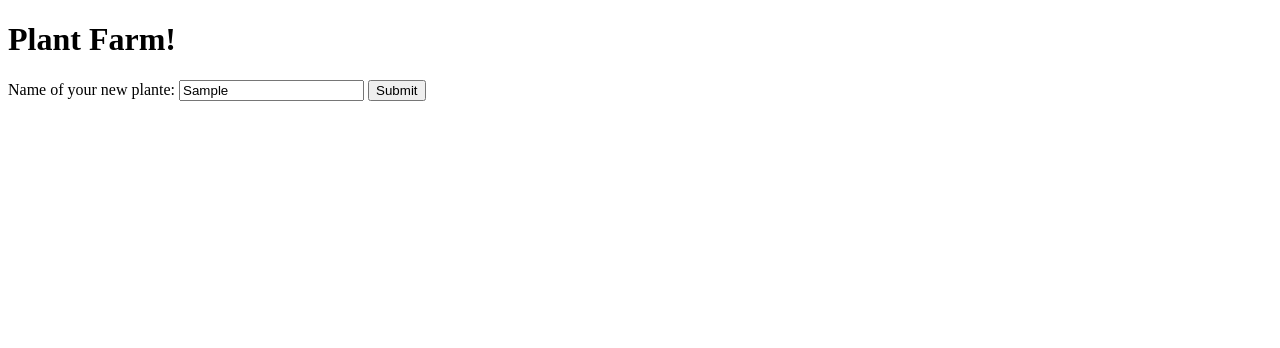
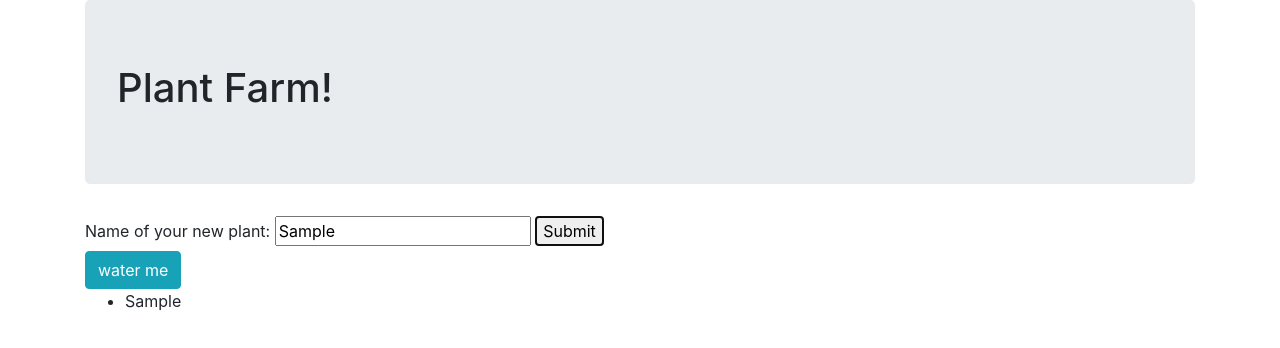
Before and after one commit to dlewiski/plant-creator, a website built with webpack: page src/index.html in a window 1280 px wide. Both pictures are taken after typing "Sample" into the empty fields and a click on the button "Submit". Built offline with nearby package versions, Linux system fonts and the light colour scheme.

Commit message:
add water plant function

```diff
--- a/src/index.html
+++ b/src/index.html
@@ -10,10 +10,11 @@
       <h1>Plant Farm!</h1>
     </div>
       <form id='new-plant'>
-        <label for="name">Name of your new plante:</label>
-        <input id='name' placeholder="apple tree">
+        <label for="name">Name of your new plant:</label>
+        <input id='name' autocomplete="off">
         <button type="submit">Submit</button>
       </form>
+      <button type="button" class="btn btn-info" id='water' >water me</button>
 
       <ul id="plants"></ul>
     </div>
--- a/src/main.js
+++ b/src/main.js
@@ -1,36 +1,23 @@
 import { Plant } from './plant.js';
 import $ from 'jquery';
+import 'bootstrap/dist/css/bootstrap.min.css';
 // import './styles.css';
+// import 'bootstrap';
+
+let newPlant = null
 
 $(document).ready(function() {
   $('#new-plant').submit(function(event) {
     event.preventDefault();
     let name = $('#name').val();
-    let newPlant = new Plant(name);
+    newPlant = new Plant(name);
     newPlant.growTimeout();
-
-
+    $('#plants').append("<li>" + newPlant.name + "</li>");
     let problem = null;
-    // function plantLife() {
-    //   this.health = 0;
-    //   setInterval(() => {
-    //     const error = "PLANT IS ABOUT TO DIEEEEEE";
-    //     this.health -= 5;
-    //     this.height -=1;
-    //     console.log(this.health, 'top');
-    //     if (this.health < 10) {
-    //       console.log(this.health, ' here?');
-    //       return problem = new Error(error);
-    //     }
-    //   }, 2000);
-    // }
-
     newPlant.plantLife();
-    console.log(newPlant);
     try {
-      // debugger;
-      // const issue = newPlant.plantLife();
-      if (newPlant.problem instanceof Error) {
+      const issue = newPlant.problem;
+      if (issue instanceof Error) {
         console.log('boom');
         console.log(newPlant.problem.message, 22);
         throw Error('plant is dying');
@@ -40,8 +27,12 @@ $(document).ready(function() {
     } catch (error) {
       console.error(`Problem here is the error message!!!! ${error.message}`);
     }
+  });
+
+$('#water').click(function() {
+  console.log(newPlant)
+    newPlant.water();
+  });
 
 
-
-  });
 });
```
